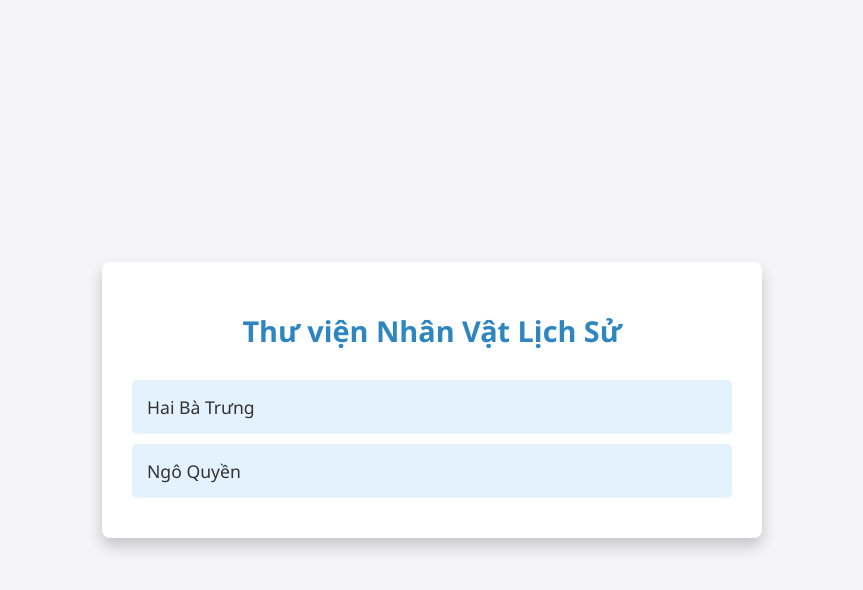
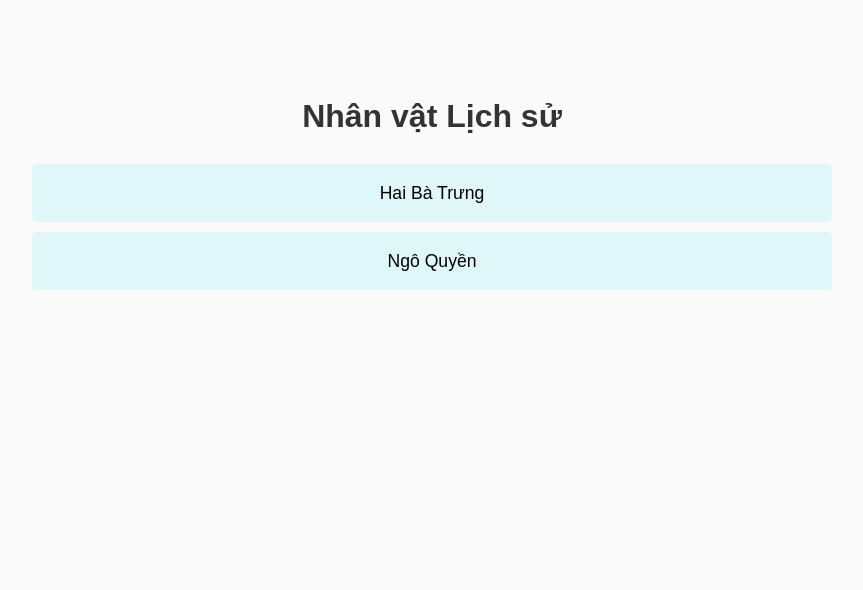
Before and after one commit to spacezq/Nhan-vat-lich-su, a plain HTML site: page index.html in a window 1280 px wide. Shown: the whole page, without its empty margins (208-1071 px from the left). Drawn offline with Linux system fonts and the light colour scheme.

Commit message:
Update index.html

```diff
--- a/index.html
+++ b/index.html
@@ -6,66 +6,51 @@
     <title>Thư viện Nhân vật Lịch sử - Sử Ký Đất Việt</title>
     <style>
         body {
-            font-family: 'Segoe UI', sans-serif;
-            background-color: #f4f4f9;
-            color: #333;
+            font-family: Arial, sans-serif;
+            background-color: #fafafa;
+            line-height: 1.6;
+            text-align: center;
             margin: 0;
             padding: 0;
-            display: flex;
-            justify-content: center;
-            align-items: center;
-            height: 100vh;
         }
         .container {
-            max-width: 600px;
-            width: 100%;
-            background-color: #fff;
-            padding: 30px;
-            box-shadow: 0 8px 16px rgba(0, 0, 0, 0.2);
-            border-radius: 8px;
-            text-align: center;
+            max-width: 800px;
+            margin: 50px auto;
+            padding: 20px;
         }
         h1 {
-            color: #2e86c1;
-            font-size: 1.8em;
-            margin-bottom: 30px;
+            color: #333;
         }
         .character-list {
             list-style: none;
             padding: 0;
-            margin: 0;
         }
         .character-list li {
             padding: 15px;
             margin: 10px 0;
-            background-color: #e3f2fd;
+            background-color: #e0f7fa;
             border-radius: 5px;
             cursor: pointer;
+            transition: background-color 0.3s;
             font-size: 1.1em;
-            transition: background-color 0.3s, transform 0.2s;
-            display: flex;
-            justify-content: space-between;
-            align-items: center;
         }
         .character-list li:hover {
-            background-color: #bbdefb;
-            transform: translateY(-2px);
+            background-color: #b2ebf2;
         }
     </style>
 </head>
 <body>
     <div class="container">
-        <h1>Thư viện Nhân Vật Lịch Sử</h1>
+        <h1>Nhân vật Lịch sử</h1>
         <ul class="character-list">
             <li onclick="goToCharacterDetail('haibatrung')">Hai Bà Trưng</li>
             <li onclick="goToCharacterDetail('ngquyen')">Ngô Quyền</li>
-            <!-- Thêm các nhân vật khác tại đây -->
         </ul>
     </div>
 
     <script>
         function goToCharacterDetail(characterId) {
-            window.location.href = 'character_detail.html?id=' + characterId;
+            window.location.href = `https://spacezq.github.io/Nhan-vat-lich-su/character_detail.html?id=${characterId}`;
         }
     </script>
 </body>
```
